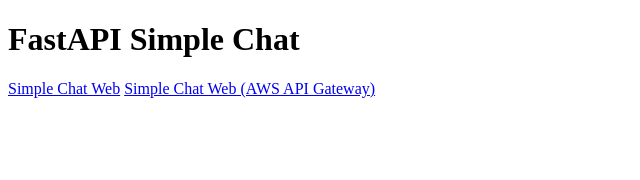
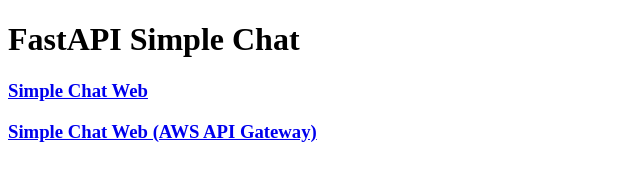
Before and after one commit to dev-scof/Simple-Chat, a plain HTML site: page index.html in a window 1280 px wide. Shown: the whole page, without its empty margins (0-640 px from the left). Drawn offline with Linux system fonts and the light colour scheme.

```diff
--- a/index.html
+++ b/index.html
@@ -6,7 +6,7 @@
 </head>
 <body>
     <h1>FastAPI Simple Chat</h1>
-    <a href="simple_chat.html">Simple Chat Web</a>
-    <a href="simple_chat_aws.html">Simple Chat Web (AWS API Gateway)</a>
+    <h3><a href="simple_chat.html">Simple Chat Web</a></h3>
+    <h3><a href="simple_chat_aws.html">Simple Chat Web (AWS API Gateway)</a></h3>
 </body>
 </html>
```
Also changed, not shown: simple_chat.html (+1 -1 lines).
